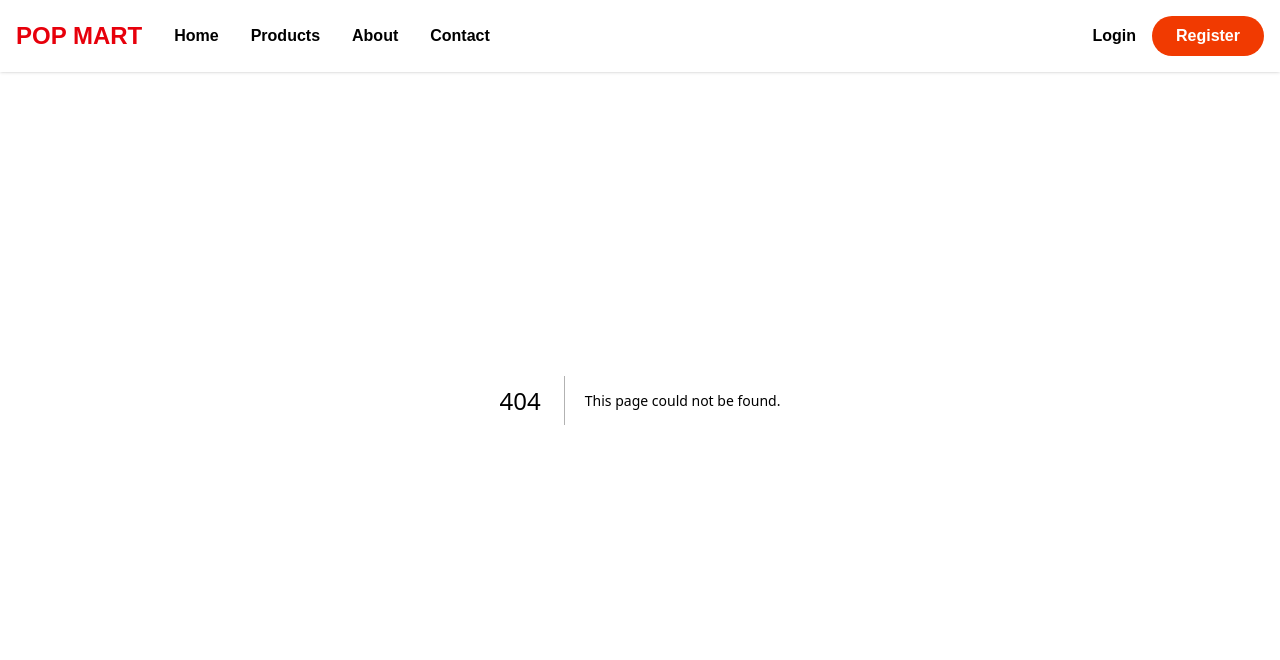
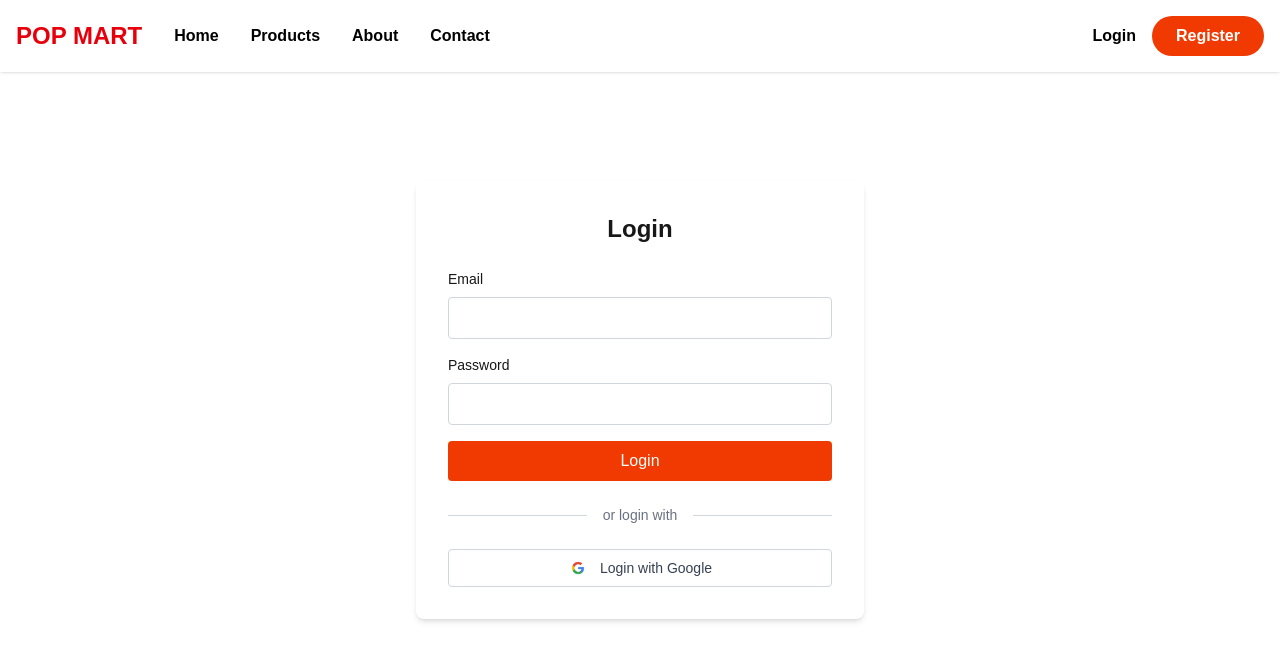
Before and after one commit to Zhicheng-wan/Ordering-app, a Next.js app: page /login in a window 1280 px wide. Before the commit this address had no page. Shown: the top 660 px of the page. Built offline with nearby package versions, Linux system fonts and the light colour scheme.

Commit message:
Login init
- handle duplicated account
- handle server error
- update register status
- register status visual
- login page
- nextAuth Login

```diff
--- a/src/app/api/auth/[...nextauth]/route.ts
+++ b/src/app/api/auth/[...nextauth]/route.ts
@@ -3,30 +3,18 @@
 
 
 const handler = NextAuth({
+    secret: process.env.NEXTAUTH_SECRET,
+
     providers: [
         CredentialsProvider({
             name: "Credentials",
             credentials: {
-                username: { label: "Email", type: "email", placeholder: "jsmith" },
+                username: { label: "Email", type: "email", placeholder: "test@example.com" },
                 password: { label: "Password", type: "password" }
             },
             async authorize(credentials, req) {
-                // Add your own logic here to find the user from the credentials supplied
-                const res = await fetch("https://example.com/api/auth", {
-                    method: "POST",
-                    body: JSON.stringify({
-                        username: credentials.username,
-                        password: credentials.password,
-                    }),
-                    headers: { "Content-Type": "application/json" },
-                });
-                const user = await res.json();
-                // If no error and we have user data, return it
-                if (res.ok && user) {
-                    return user;
-                }
-                // Return null if user data could not be retrieved
-                return null;
+                console.log({credentials});
+                return null
             },
         }),
 
--- a/src/app/api/register/route.js
+++ b/src/app/api/register/route.js
@@ -1,9 +1,37 @@
+import mongoose from "mongoose";
 import { User } from "@/app/models/User";
-import mongoose from "mongoose";
+import bcrypt from "bcrypt";
 
-export async function POST(request) {
-    const body = await request.json();
-    mongoose.connect(process.env.MONGO_URI)
-    const createdUser = await User.create(body)
-    return Response.json(createdUser)
+export async function POST(req) {
+  try {
+    const { email, password } = await req.json();
+
+    if (!email || !password) {
+      return Response.json(
+        { message: "Email and password are required." },
+        { status: 400 }
+      );
+    }
+
+    await mongoose.connect(process.env.MONGO_URI);
+
+    const existingUser = await User.findOne({ email });
+    if (existingUser) {
+      return Response.json(
+        { message: "User with this email already exists." },
+        { status: 409 } // Conflict
+      );
+    }
+
+    const hashedPassword = await bcrypt.hash(password, 10);
+    const newUser = await User.create({ email, password: hashedPassword });
+
+    return Response.json(newUser, { status: 201 });
+  } catch (err) {
+    console.error("REGISTER API ERROR:", err);
+    return Response.json(
+      { message: "Server error occurred." },
+      { status: 500 }
+    );
+  }
 }
--- /dev/null
+++ b/src/app/login/page.js
@@ -0,0 +1,78 @@
+"use client";
+import { useState } from 'react';
+import { signIn } from 'next-auth/react';
+
+export default function LoginPage() {
+    const [email, setEmail] = useState('');
+    const [password, setPassword] = useState('');
+    const [loginInProgress, setLoginInProgress] = useState(false);
+
+    async function handleLogin(event) {
+        event.preventDefault();
+        setLoginInProgress(true);
+        // Handle login logic here
+        await signIn('credentials',{email, password});
+
+        setLoginInProgress(false);
+    }
+
+
+    return (
+        <div className="flex items-center justify-center min-h-screen">
+            <div className="bg-white p-8 rounded-lg shadow-md w-full max-w-md">
+                <h2 className="text-2xl font-bold mb-6 text-center">Login</h2>
+                <form onSubmit={handleLogin}>
+                    <div className="mb-4">
+                        <label className="block text-sm font-medium mb-2" htmlFor="email">Email</label>
+                        <input
+                            name ="email"
+                            value={email}
+                            onChange={(e) => setEmail(e.target.value)}
+                            disabled={loginInProgress}
+                            type="email"
+                            id="email"
+                            className="w-full px-3 py-2 border border-gray-300 rounded focus:outline-none focus:ring-2 focus:ring-primary disabled:bg-gray-100 disabled:cursor-not-allowed"
+                            required
+                        />
+                    </div>
+                    <div className="mb-4">
+                        <label className="block text-sm font-medium mb-2" htmlFor="password">Password</label>
+                        <input
+                            name = "password"
+                            value={password}
+                            onChange={(e) => setPassword(e.target.value)}
+                            disabled={loginInProgress}
+                            type="password"
+                            id="password"
+                            className="w-full px-3 py-2 border border-gray-300 rounded focus:outline-none focus:ring-2 focus:ring-primary disabled:bg-gray-100 disabled:cursor-not-allowed"
+                            required
+                        />
+                    </div>
+                    <button
+                        disabled={loginInProgress}
+                        type="submit"
+                        className="w-full bg-primary text-white py-2 rounded hover:bg-red-600 transition-colors disabled:opacity-50 disabled:cursor-not-allowed"
+                    >
+                        Login
+                    </button>
+                </form>
+
+                <div className="flex items-center my-6">
+                    <hr className="flex-grow border-gray-300" />
+                    <span className="px-4 text-gray-500 text-sm">or login with</span>
+                    <hr className="flex-grow border-gray-300" />
+                    </div>
+
+                    {/* Login with Google */}
+                    <button
+                    onClick={() => console.log("Login with Google")} // Replace with actual handler
+                    className="w-full flex items-center justify-center gap-3 border border-gray-300 py-2 rounded hover:bg-gray-50 transition"
+                    >
+                    <img src="/Google.webp" alt="Google" className="w-5 h-5" />
+                    <span className="text-sm font-medium text-gray-700">Login with Google</span>
+                    </button>
+
+            </div>
+        </div>
+    );
+}
--- a/src/app/register/page.js
+++ b/src/app/register/page.js
@@ -6,18 +6,36 @@
     const [password, setPassword] = useState('');
     const [creatingUser, setCreatingUser] = useState(false);
     const [userCreated, setUserCreated] = useState(false);
+    const [error, setError] = useState(false);
+    const [errorMessage, setErrorMessage] = useState('');
 
-    function handleSubmit(event) {
+    async function handleSubmit(event) {
         event.preventDefault();
+        // reset states
         setCreatingUser(true);
-        fetch('/api/register', {
+        setError(false);
+        setUserCreated(false);
+        setErrorMessage('');
+
+        const response = await fetch('/api/register', {
             method: 'POST',
             body: JSON.stringify({ email, password }),
             headers: {
                 'Content-Type': 'application/json',
             },
         })
+
+        if (response.ok){
+            setUserCreated(true);
+        }
+        else{
+            const errorData = await response.json();
+            setError(true);
+            setErrorMessage(errorData.message || 'An error occurred while creating the user.');
+        }
         setCreatingUser(false);
+
+
     }
 
     return (
@@ -55,7 +73,16 @@
                         Register
                     </button>
                 </form>
-
+                {userCreated && (
+                    <div className="mt-4 text-green-600 text-center">
+                        User created successfully!
+                    </div>
+                )}
+                {error && (
+                    <div className="mt-4 text-red-600 text-center">
+                        {errorMessage || 'An error occurred while creating the user.'}
+                    </div>
+                )}
                 {/* Divider */}
                 <div className="flex items-center my-6">
                     <hr className="flex-grow border-gray-300" />
@@ -71,7 +98,19 @@
                     <img src="/Google.webp" alt="Google" className="w-5 h-5" />
                     <span className="text-sm font-medium text-gray-700">Login with Google</span>
                     </button>
+
+                    <div className="mt-4 text-center">
+                        <p className="text-sm text-gray-600">
+                            Already have an account?{' '}
+                            <a href="/login" className="text-primary hover:underline">
+                                Login here
+                            </a>
+                        </p>
+                    </div>
                 </div>
+
+
+
         </div>
     );
 }
```
